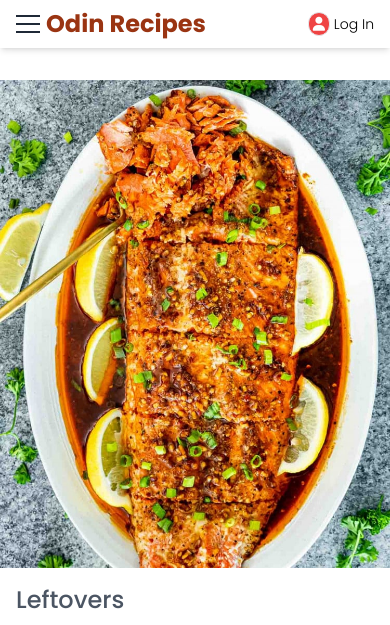
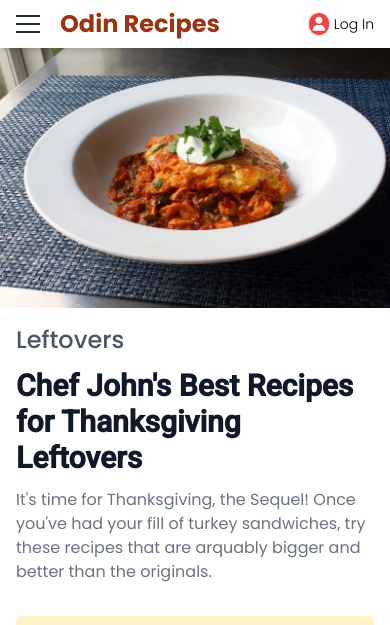
Before and after one commit to SanMajur/odin-recipes, a website: page public/index.html in a window 390 px wide. Shown: the top 625 px of the page. Drawn offline with Linux system fonts and the light colour scheme.

Commit message:
responsive section

```diff
--- a/public/index.html
+++ b/public/index.html
@@ -18,14 +18,14 @@
 <link href="https://fonts.googleapis.com/css2?family=Poppins:wght@200;300;400;500;600;700;800&family=Roboto:ital,wght@0,300;0,400;0,500;1,400;1,500&display=swap" rel="stylesheet">
   </head>
   <body class="font-Poppins bg-gray-200">
-    <header class="sticky top-0 shadow-md  py-2 md:py-4 md:px-2 bg-white">
+    <header class="sticky top-0 shadow-md  py-2 md:py-4 md:px-2 bg-white z-50">
       <div class="container flex items-center justify-between lg:container lg:mx-auto md:mt-6">
         <div id="toggleBtn" class="lg:hidden inline-block cursor-pointer" onclick="myFunction(this); toggler()">
           <div class="w-6 h-0.5 bg-gray-800 my-1.5 duration-300 change bar1 "></div>
           <div class="w-6 h-0.5 bg-gray-800 my-1.5 duration-300 change bar2 "></div>
           <div class="w-6 h-0.5 bg-gray-800 my-1.5 duration-300 change bar3 "></div>
         </div>
-        <a class="text-2xl lg:text-3xl font-bold text-orange-800 flex-1 md:flex-none items-center pl-1.5">
+        <a href="./index.html" class="text-2xl lg:text-3xl font-bold text-orange-800 flex-1 md:flex-none items-center pl-5">
            Odin Recipes
         </a>
         <div class="text-sm flex gap-9 lg:w-2/5 justify-end ">
@@ -49,18 +49,23 @@
       </div>
     </header>
     <main>
-      <section class="md:mt-7 mb-3 ">
-        <div class="lg:container flex flex-col lg:flex-row bg-white">
-          <div class="lg:container my-8 bg-white">
-            <img class="w-full h-auto" src="./images/salmon1.jpeg" alt="">
+      <div class="container max-w-3xl hidden lg:flex pt-6 justify-center overflow-hidden relative">
+        <p class="-rotate-90 text-xs absolute -left-[35px]  top-[60px]">Advertisement</p>
+        <img src="./images/advert.jpeg" alt="">
+        <p class="rotate-90 text-xs absolute -right-[35px] top-[60px] ">Advertisement</p>
+      </div>
+      <section class="md:mt-7 mb-3 bg-white">
+        <div class="md:container flex flex-col lg:flex-row ">
+          <div class="md:container bg-white md:my-8">
+            <img class="w-full h-auto" src="./images/turkey1.jpg" alt="">
 
-            <div class="container mt-4 max-w-2xl mx-auto">
+            <div class="container mt-4 max-w-2xl mx-auto ">
               <h2 class="text-2xl font-medium text-gray-600">Leftovers</h2>
               <h2 class="text-3xl font-bold my-3 text-gray-900 font-Roboto">Chef John's Best Recipes for Thanksgiving Leftovers</h2>
               <p class="text-gray-500 ">It's time for Thanksgiving, the Sequel! Once you've had your fill of turkey sandwiches, try these recipes that are arquably bigger and better than the originals.</p>
             </div>
           </div>
-          <div class="container my-8 ">
+          <div class="my-8 container">
             <div class="rounded-md bg-amber-100 max-w-2xl mx-auto">
               <h2 class="text-2xl font-bold font-Roboto text-center py-2">News & Trending</h2>
               <div class="flex flex-col md:flex-row flex-wrap gap-6 px-2 justify-between py-4 lg:flex-col">
```
Also changed, not shown: public/css/style.css, public/images/advert.jpeg (added), public/images/turkey.webp (added), public/images/turkey1.jpg (added).
